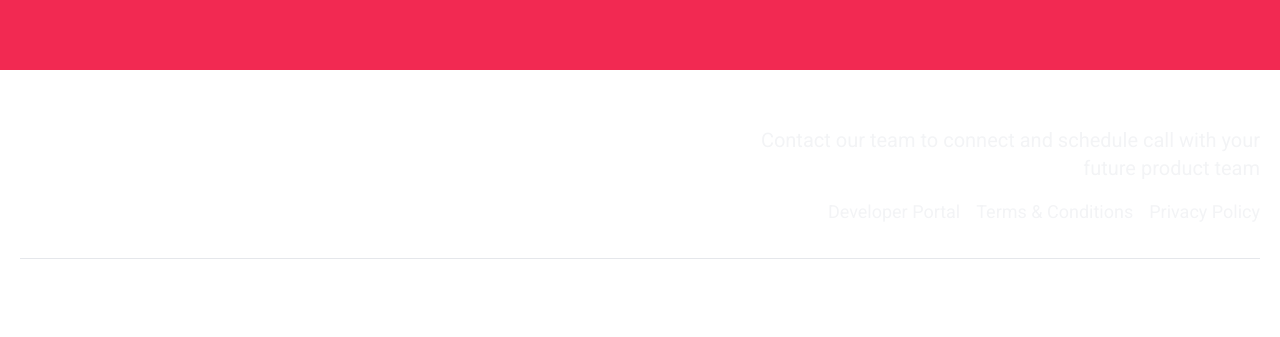
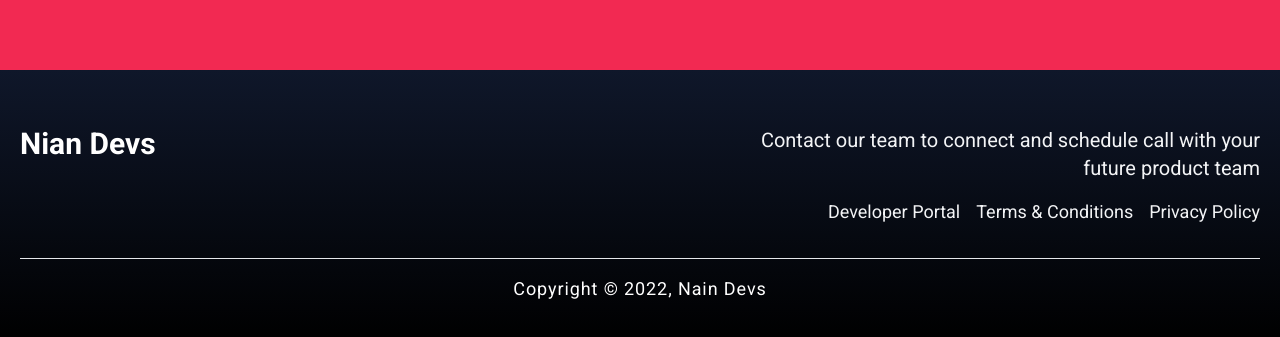
Before and after one commit to Ankit628792/Delanki, a Next.js app: page / in a window 1280 px wide. Shown: the part 6654-6991 px from the top of the page. Built offline with nearby package versions, Linux system fonts and the light colour scheme; no server answers; a web font is replaced by a local one.

Commit message:
Update Footer.tsx

```diff
--- a/components/Footer.tsx
+++ b/components/Footer.tsx
@@ -6,7 +6,7 @@ function Footer() {
 
     return (
         <footer>
-            <div className='px-5 py-10 text-white bg-gradient-to-t dark:from-black dark:to-slate-900 '>
+            <div className='px-5 py-10 text-white bg-gradient-to-t from-black to-slate-900 '>
                 <div className='flex flex-col sm:flex-row items-start justify-between w-full gap-y-6 max-w-7xl mx-auto py-4'>
                     <div className="text-3xl font-semibold text-white flex-shrink-0 cursor-pointer" onClick={() => Router.push("/")}>
                         Nian Devs
```
